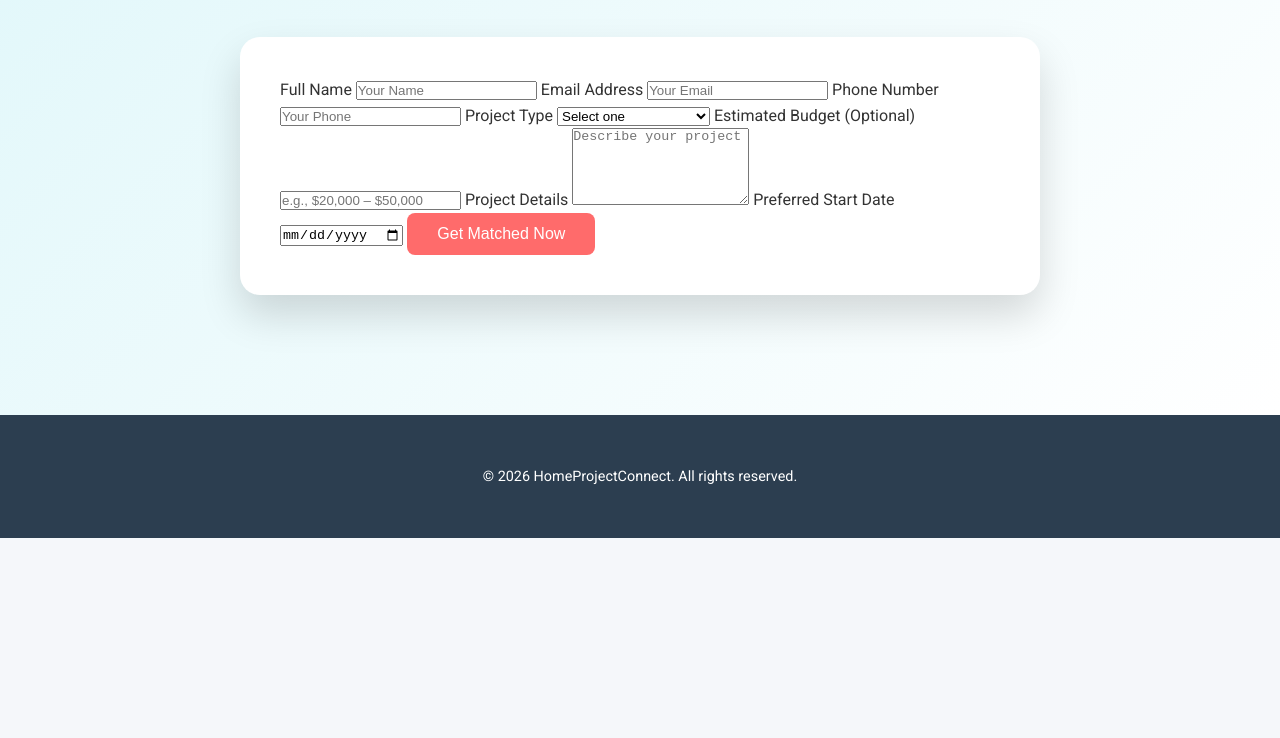
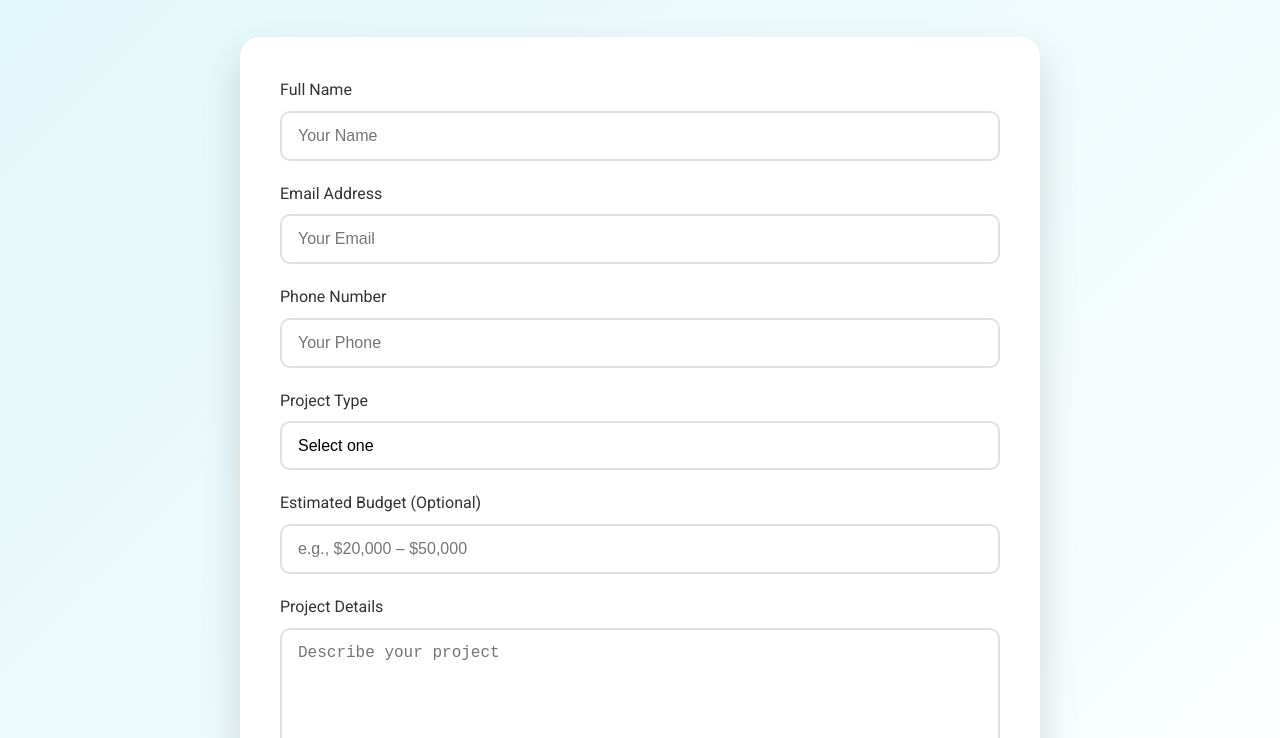
Before and after one commit to argcheeneh/homeprojectconnect, a plain HTML site: page index.html in a window 1280 px wide. Shown: the part 719-1457 px from the top of the page. Before the commit the page ends 1257 px from the top, so only its background shows below. Drawn offline with Linux system fonts and the light colour scheme.

Commit message:
Update style.css

```diff
--- a/style.css
+++ b/style.css
@@ -89,27 +89,60 @@ header p {
   box-shadow: 0 25px 50px rgba(0,0,0,0.2);
 }
 
-/* IFRAME FORM */
-#form-section iframe {
-  width: 100%;
-  border-radius: 12px;
-  border: 2px solid #FF6B6B;
+/* FORM STYLING */
+.custom-form {
+  display: flex;
+  flex-direction: column;
 }
 
-/* BUTTONS (optional) */
-button {
+.custom-form label {
+  margin-bottom: 8px;
+  font-weight: 500;
+  color: #333333;
+}
+
+.custom-form input,
+.custom-form select,
+.custom-form textarea {
+  padding: 14px 16px;
+  margin-bottom: 20px;
+  border: 2px solid #E0E0E0;
+  border-radius: 10px;
+  font-size: 1rem;
+  transition: 0.3s;
+}
+
+.custom-form input:focus,
+.custom-form select:focus,
+.custom-form textarea:focus {
+  border-color: #FF6B6B;
+  outline: none;
+  box-shadow: 0 0 10px rgba(255,107,107,0.2);
+}
+
+.custom-form select {
+  appearance: none;
+  background-color: #fff;
+  cursor: pointer;
+}
+
+/* SUBMIT BUTTON */
+.custom-form button {
   background-color: #FF6B6B;
   color: #fff;
   border: none;
-  padding: 12px 30px;
-  font-size: 1rem;
-  border-radius: 8px;
+  padding: 16px 0;
+  font-size: 1.1rem;
+  border-radius: 12px;
   cursor: pointer;
+  font-weight: 700;
   transition: 0.3s;
 }
 
-button:hover {
+.custom-form button:hover {
   background-color: #FF5252;
+  transform: translateY(-2px);
+  box-shadow: 0 5px 15px rgba(255,82,82,0.3);
 }
 
 /* FOOTER */
```
